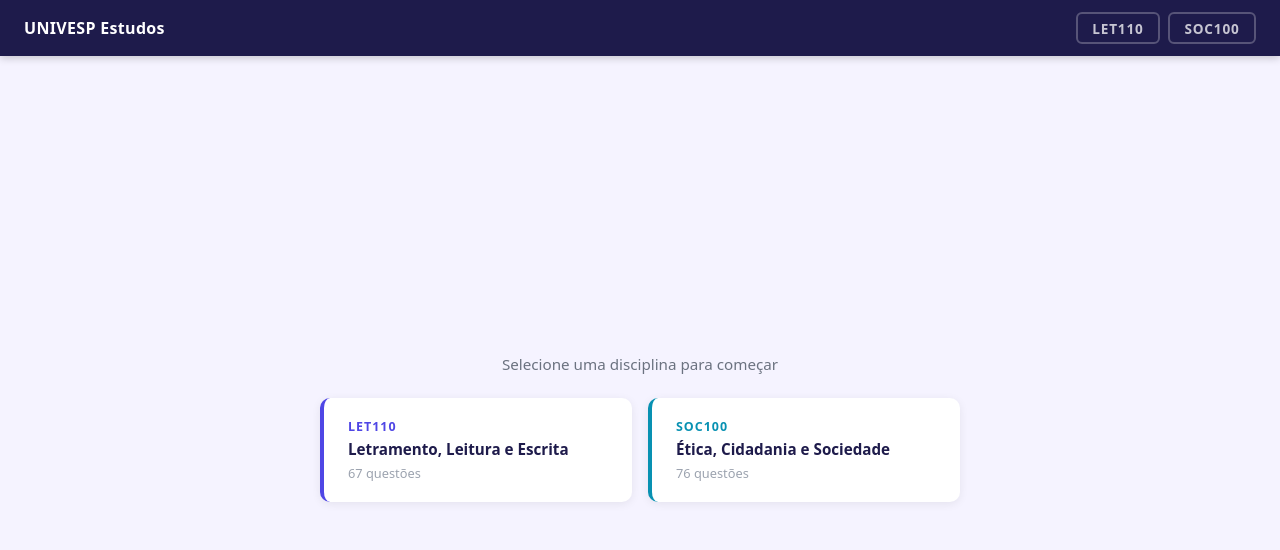
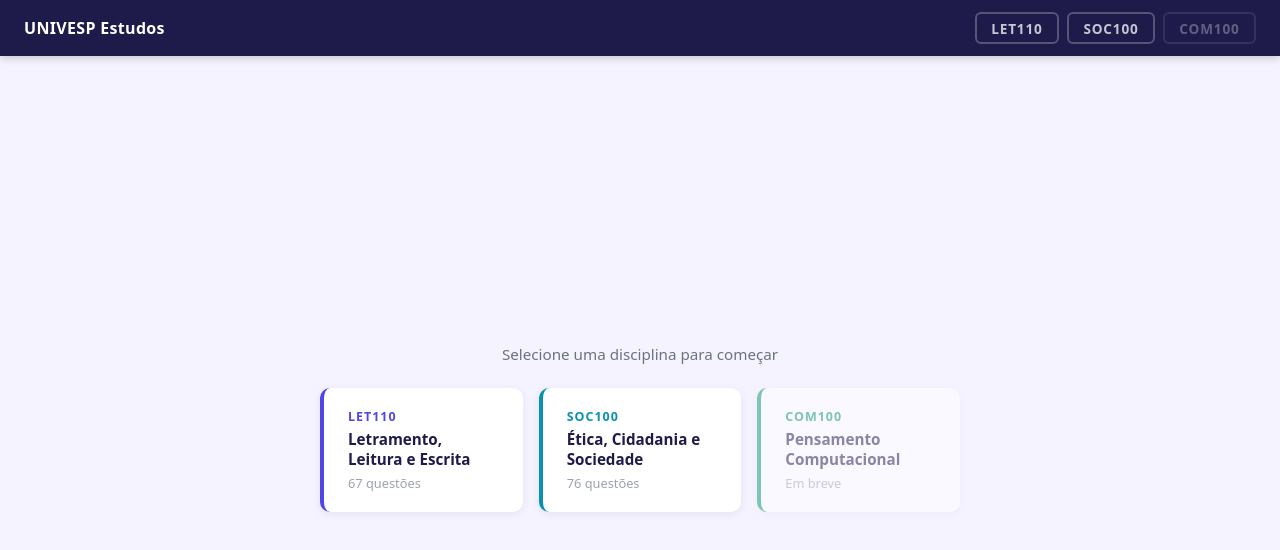
Before and after one commit to tigeragentt/univesp-aluno, a React (Vite) app: page / in a window 1280 px wide. Shown: the top 550 px of the page. Built offline with nearby package versions, Linux system fonts and the light colour scheme.

Commit message:
feat: add COM100 - Pensamento Computacional discipline (empty)

```diff
--- a/src/disciplines.js
+++ b/src/disciplines.js
@@ -1,5 +1,6 @@
 import let110 from './questions/let110.json';
 import soc100 from './questions/soc100.json';
+import com100 from './questions/com100.json';
 
 const disciplines = [
   {
@@ -12,6 +13,11 @@ const disciplines = [
     color: '#0891b2',
     data: soc100,
   },
+  {
+    code: 'COM100',
+    color: '#059669',
+    data: com100,
+  },
 ];
 
 export default disciplines;
--- /dev/null
+++ b/src/questions/com100.json
@@ -0,0 +1,12 @@
+{
+  "materia": "COM100",
+  "nome": "Pensamento Computacional",
+  "secoes": [
+    { "id": "S1", "nome": "Fundamentos do pensamento computacional" },
+    { "id": "S2", "nome": "Decomposição e abstração" },
+    { "id": "S3", "nome": "Reconhecimento de padrões" },
+    { "id": "S4", "nome": "Algoritmos e lógica" },
+    { "id": "S5", "nome": "Aplicações e resolução de problemas" }
+  ],
+  "questoes": []
+}
```
